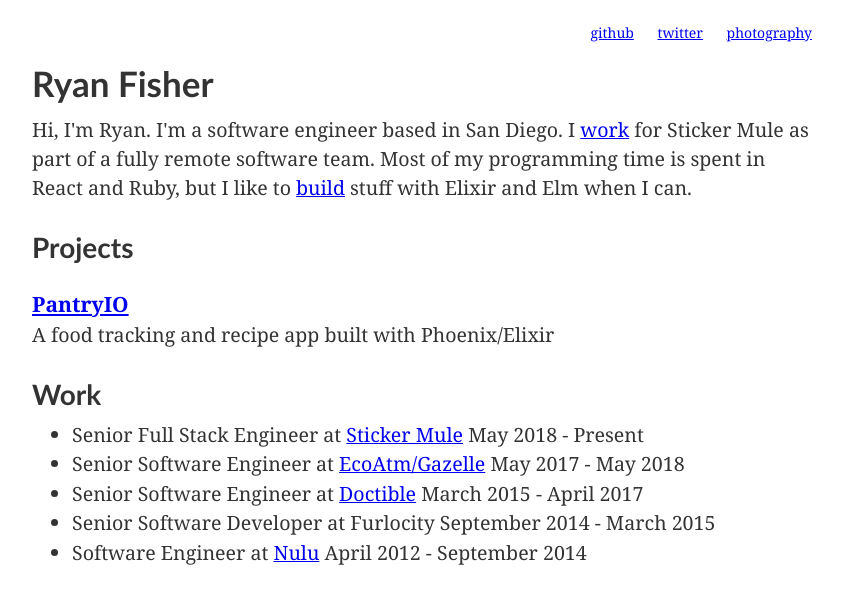
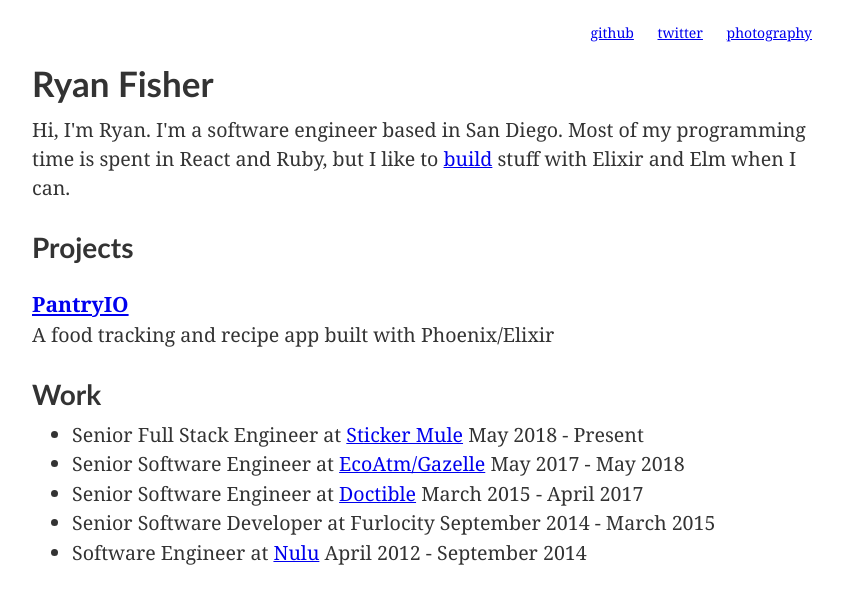
Before and after one commit to ryanfisher/ryanfisher.io, a Jekyll site: the page built from index.md, in a window 1280 px wide. Shown: the top 604 px of the page, without its empty margins (218-1061 px from the left). Built offline with Jekyll 4.4.1, drawn with Linux system fonts in a browser that asks for light colours.

Commit message:
Remove work line

```diff
--- a/_layouts/home.html
+++ b/_layouts/home.html
@@ -88,7 +88,7 @@
         </ul>
       </nav>
       <h1>Ryan Fisher</h1>
-      <p class="introduction">Hi, I'm Ryan. I'm a software engineer based in San Diego. I <a href="#experience">work</a> for Sticker Mule as part of a fully remote software team. Most of my programming time is spent in React and Ruby, but I like to <a href="#projects">build</a> stuff with Elixir and Elm when I can.</p>
+      <p class="introduction">Hi, I'm Ryan. I'm a software engineer based in San Diego. Most of my programming time is spent in React and Ruby, but I like to <a href="#projects">build</a> stuff with Elixir and Elm when I can.</p>
       <section id="projects">
         <a name="projects"></a>
         <h2>Projects</h2>
```
